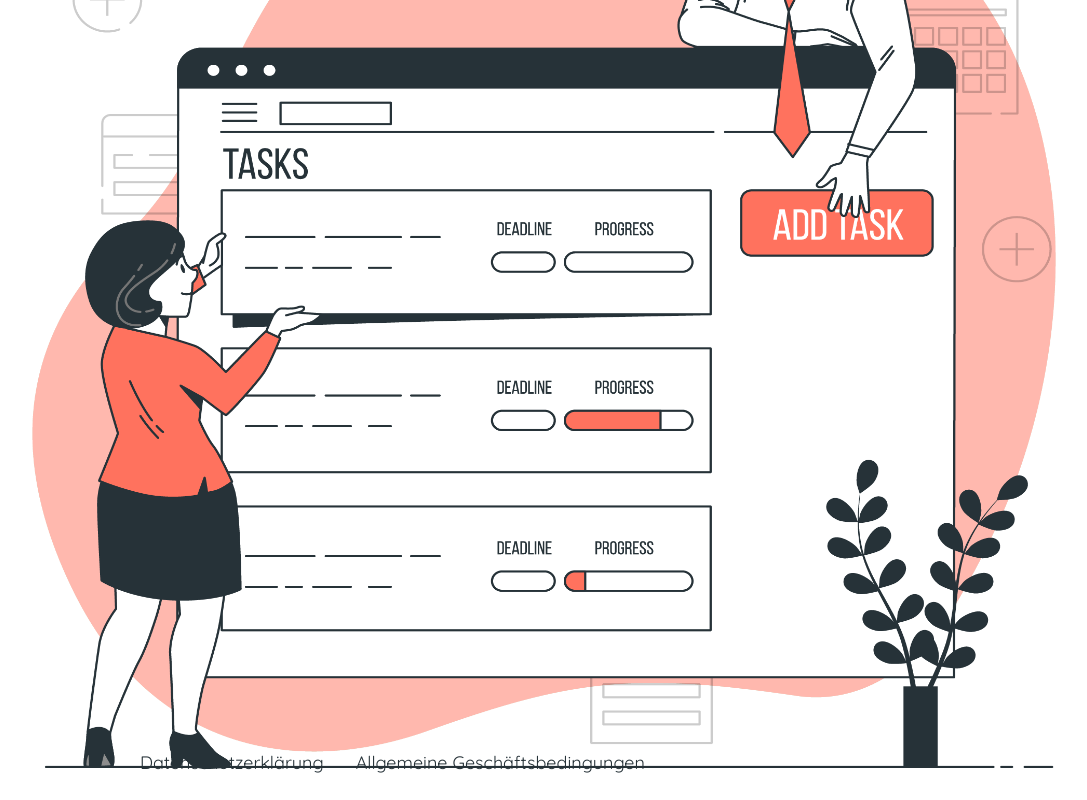
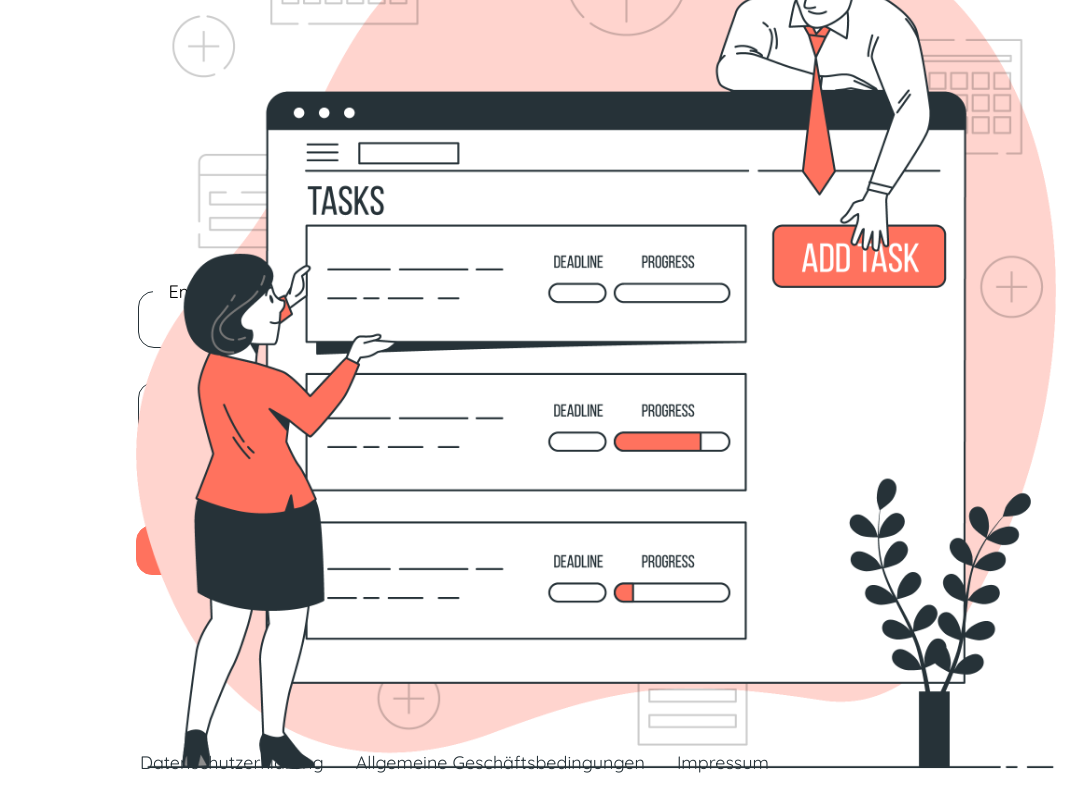
Before and after one commit to Philipp-Aaron-Schmid/M241_M245_CompannionAPP, a React (Vite) app in the folder Project/Frontend/frontend_companion/: page / in a window 1280 px wide. Shown: the part 287-1087 px from the top of the page, without its empty margins (48-1135 px from the left). Built offline with nearby package versions, Linux system fonts and the light colour scheme.

Commit message:
login bereit

```diff
--- a/Project/Frontend/frontend_companion/src/css/App.css
+++ b/Project/Frontend/frontend_companion/src/css/App.css
@@ -69,9 +69,9 @@ li {
 .imageLogin {
   position: absolute;
   right: 176px;
-  top: 136px;
-  width: 1024px;
-  height: 920px;
+  top: 192px;
+  width: 920px;
+  height: 864px;
 }
 
 .icon {
@@ -94,6 +94,7 @@ legend {
 input {
   border: white;
   width: 336px;
+  font-weight: 700;
 }
 
 input:focus {
--- a/Project/Frontend/frontend_companion/src/pages/login.jsx
+++ b/Project/Frontend/frontend_companion/src/pages/login.jsx
@@ -76,6 +76,9 @@ export default function Login() {
                         <li>
                             <Link to="/agb" className="link">Allgemeine Geschäftsbedingungen</Link>
                         </li>
+                        <li>
+                            <Link to="/impressum" className="link">Impressum</Link>
+                        </li>
                     </ul>
                 </div>
 
```
Also changed, not shown: Project/Frontend/frontend_companion/src/assets/img/login.png.
